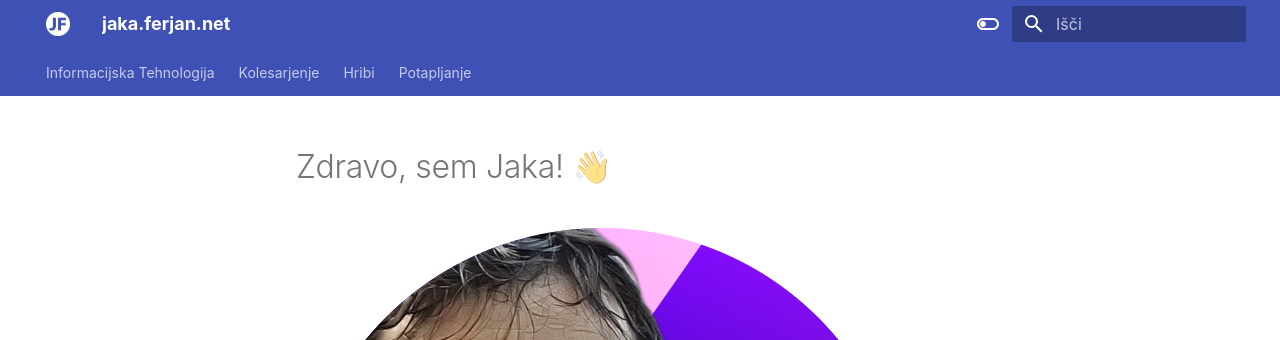
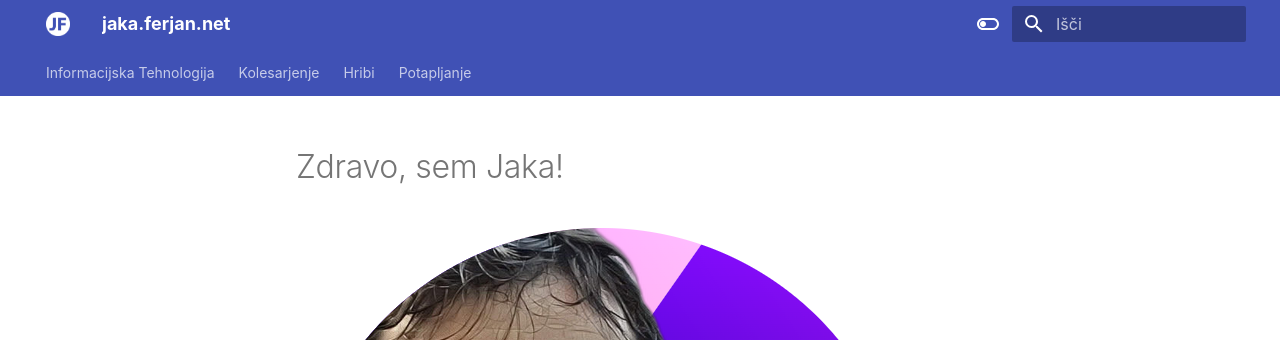
Before and after one commit to jferjan/jferjan.github.io, an MkDocs documentation site: the page built from docs/index.md, in a window 1280 px wide and 1204 px high. Shown: the top 340 px of the window. Built offline with MkDocs 1.6.1 and Material for MkDocs 9.7.7, drawn with Linux system fonts in a browser that asks for light colours; comment, search, counter and statistics services are not loaded.

```diff
--- a/docs/index.md
+++ b/docs/index.md
@@ -1,4 +1,4 @@
-# Zdravo, sem Jaka! 👋
+# Zdravo, sem Jaka!
 
 ![Jaka](img/jaka.png)
 
```
Also changed, not shown: docs/kolesarjenje/kolesarske-dogodivscine.md (+1 -1 lines).
